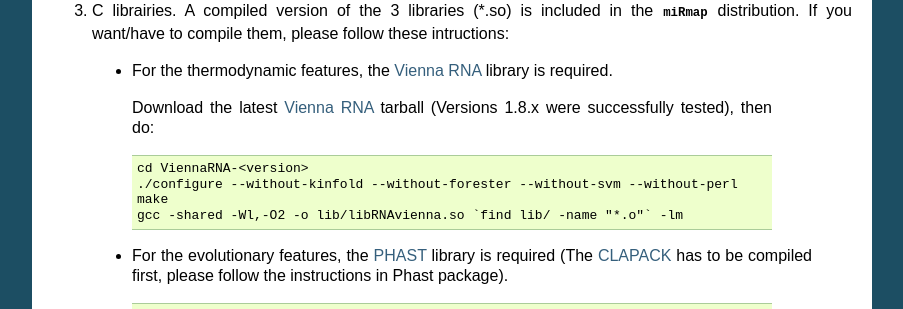
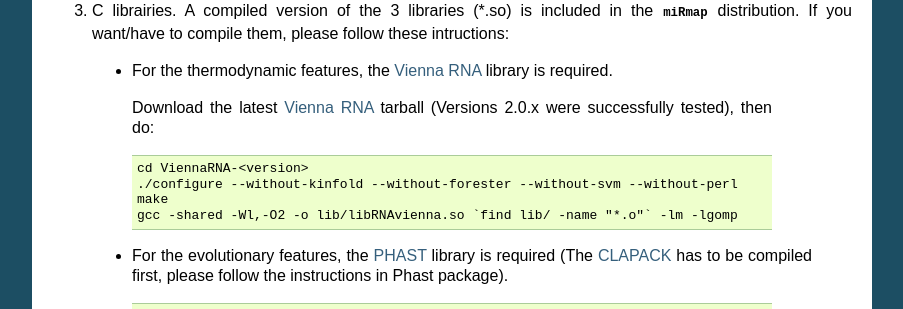
Before and after one commit to prashnts/miRmap, a Sphinx documentation site: the page built from docs/source/index.rst, in a window 1280 px wide and 900 px high, scrolled down 561 px. Shown: the part 161-470 px from the top of the window, without its empty margins (198-1101 px from the left). Built offline with Sphinx 7.4.7, drawn with Linux system fonts in a browser that asks for light colours.

Commit message:
Updates doc Vienna library 2.

```diff
--- a/docs/source/index.rst
+++ b/docs/source/index.rst
@@ -38,14 +38,14 @@ The :mod:`miRmap` library has the following requirements:
 
  - For the thermodynamic features, the `Vienna RNA <http://www.tbi.univie.ac.at/RNA>`_ library is required.
 
-  Download the latest `Vienna RNA`_ tarball (Versions 1.8.x were successfully tested), then do:
+  Download the latest `Vienna RNA`_ tarball (Versions 2.0.x were successfully tested), then do:
 
   ::
 
    cd ViennaRNA-<version>
    ./configure --without-kinfold --without-forester --without-svm --without-perl
    make
-   gcc -shared -Wl,-O2 -o lib/libRNAvienna.so `find lib/ -name "*.o"` -lm
+   gcc -shared -Wl,-O2 -o lib/libRNAvienna.so `find lib/ -name "*.o"` -lm -lgomp
 
  - For the evolutionary features, the `PHAST <http://compgen.bscb.cornell.edu/phast>`_ library is required (The `CLAPACK <http://www.netlib.org/clapack>`_ has to be compiled first, please follow the instructions in Phast package).
 
```
